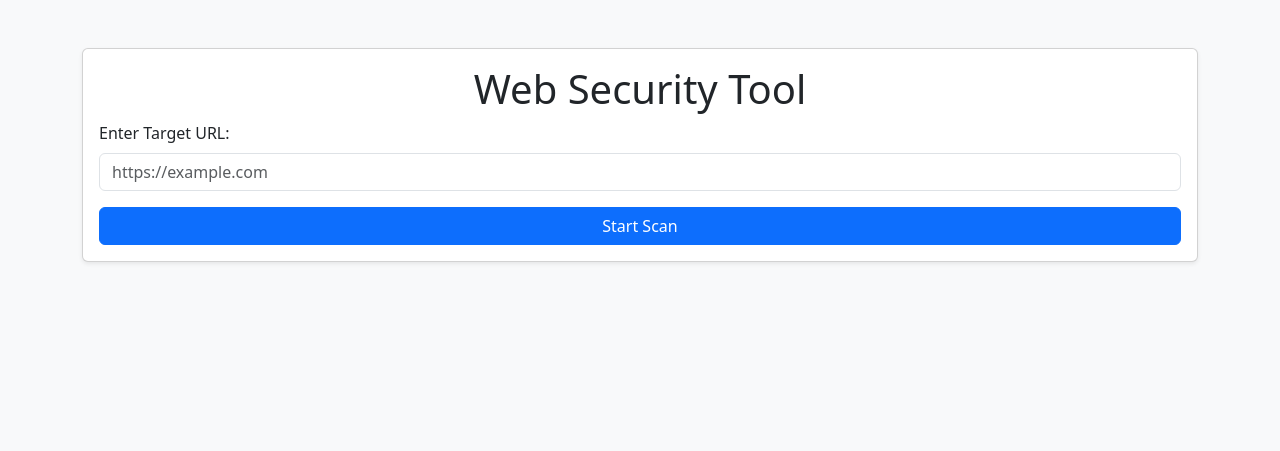
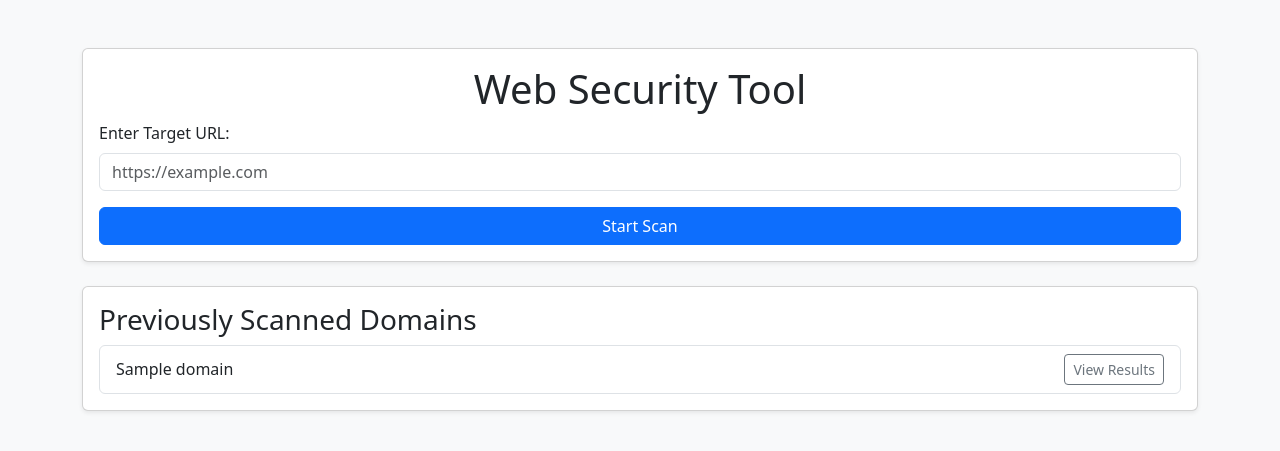
Before and after one commit to huntingcodes-001/WebScanner, a Flask app: template templates/index.html in a window 1280 px wide. Shown: the top 451 px of the page. Run offline with Flask 3, Linux system fonts and the light colour scheme; the template is opened without the code that fills it: most values are stand-ins (such as "Sample title", 1, 10 or a date in 2020).

Commit message:
did index 4

```diff
--- a/templates/index.html
+++ b/templates/index.html
@@ -8,7 +8,7 @@
 </head>
 <body class="bg-light">
     <div class="container mt-5">
-        <div class="card shadow-sm">
+        <div class="card shadow-sm mb-4">
             <div class="card-body">
                 <h1 class="card-title text-center">Web Security Tool</h1>
                 <form action="{{ url_for('scan') }}" method="POST">
@@ -22,6 +22,21 @@
                 </form>
             </div>
         </div>
+        {% if scanned_domains %}
+        <div class="card shadow-sm">
+            <div class="card-body">
+                <h3 class="card-title">Previously Scanned Domains</h3>
+                <ul class="list-group">
+                    {% for domain in scanned_domains %}
+                    <li class="list-group-item d-flex justify-content-between align-items-center">
+                        {{ domain }}
+                        <a href="{{ url_for('scan_results', target_url=domain) }}" class="btn btn-outline-secondary btn-sm">View Results</a>
+                    </li>
+                    {% endfor %}
+                </ul>
+            </div>
+        </div>
+        {% endif %}
     </div>
 </body>
 </html>
```
